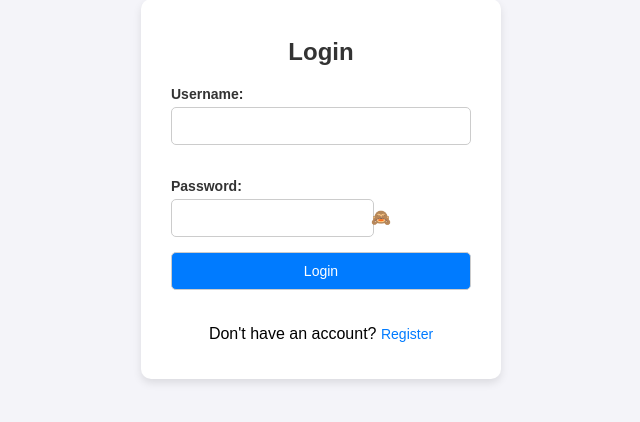
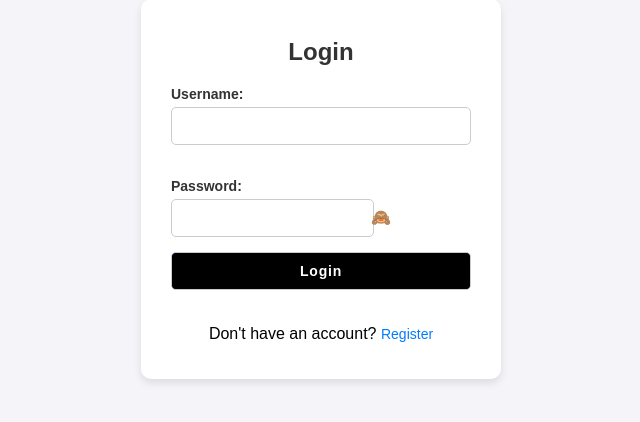
Before and after one commit to pvshyamlal/Intelligent-Financial-Planning-Project, a Django app: template financial_planner/accounts/templates/accounts/login.html in a window 1280 px wide. Shown: the part 211-633 px from the top of the page, without its empty margins (319-959 px from the left). Run offline with Django 3.2, Linux system fonts and the light colour scheme; the template is opened without the code that fills it, so the values that code supplies are empty.

Commit message:
adjusted css for login and register buttons

```diff
--- a/financial_planner/accounts/templates/accounts/login.html
+++ b/financial_planner/accounts/templates/accounts/login.html
@@ -78,6 +78,58 @@
             font-weight: bold;
         }
 
+        button {
+            outline: none;
+            cursor: pointer;
+            border: none;
+            padding: 0.9rem 2rem;
+            margin: 0;
+            font-family: inherit;
+            font-size: inherit;
+            position: relative;
+            display: inline-block;
+            letter-spacing: 0.05rem;
+            font-weight: 700;
+            font-size: 17px;
+            border-radius: 500px;
+            overflow: hidden;
+            background: #66ff66;
+            color: ghostwhite;
+            }
+
+            button span {
+            position: relative;
+            z-index: 10;
+            transition: color 0.4s;
+            }
+
+            button:hover span {
+            color: black;
+            }
+
+            button::before,
+            button::after {
+            position: absolute;
+            top: 0;
+            left: 0;
+            width: 100%;
+            height: 100%;
+            z-index: 0;
+            }
+
+            button::before {
+            content: "";
+            background: #000;
+            width: 120%;
+            left: -10%;
+            transform: skew(30deg);
+            transition: transform 0.4s cubic-bezier(0.3, 1, 0.8, 1);
+            }
+
+            button:hover::before {
+            transform: translate3d(100%, 0, 0);
+            }
+
         .footer {
             text-align: center;
             margin-top: 20px;
@@ -127,7 +179,7 @@
                 <span class="password-toggle" id="toggle-password-login">🙈</span>
             </div>
 
-            <button type="submit">Login</button>
+            <button type="submit"><span>Login</span></button>
         </form>
 
         <div class="footer">
```
Also changed, not shown: financial_planner/accounts/templates/accounts/register.html (+52 -1 lines).
